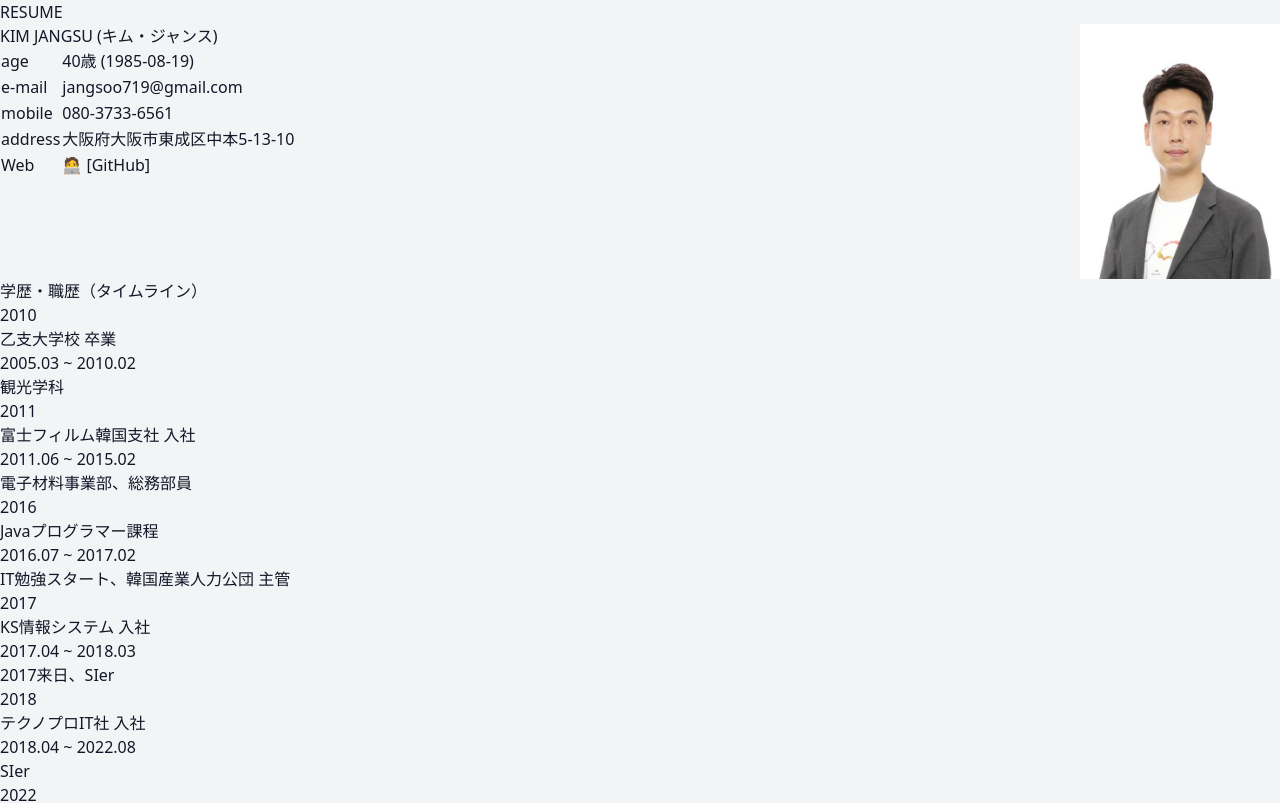
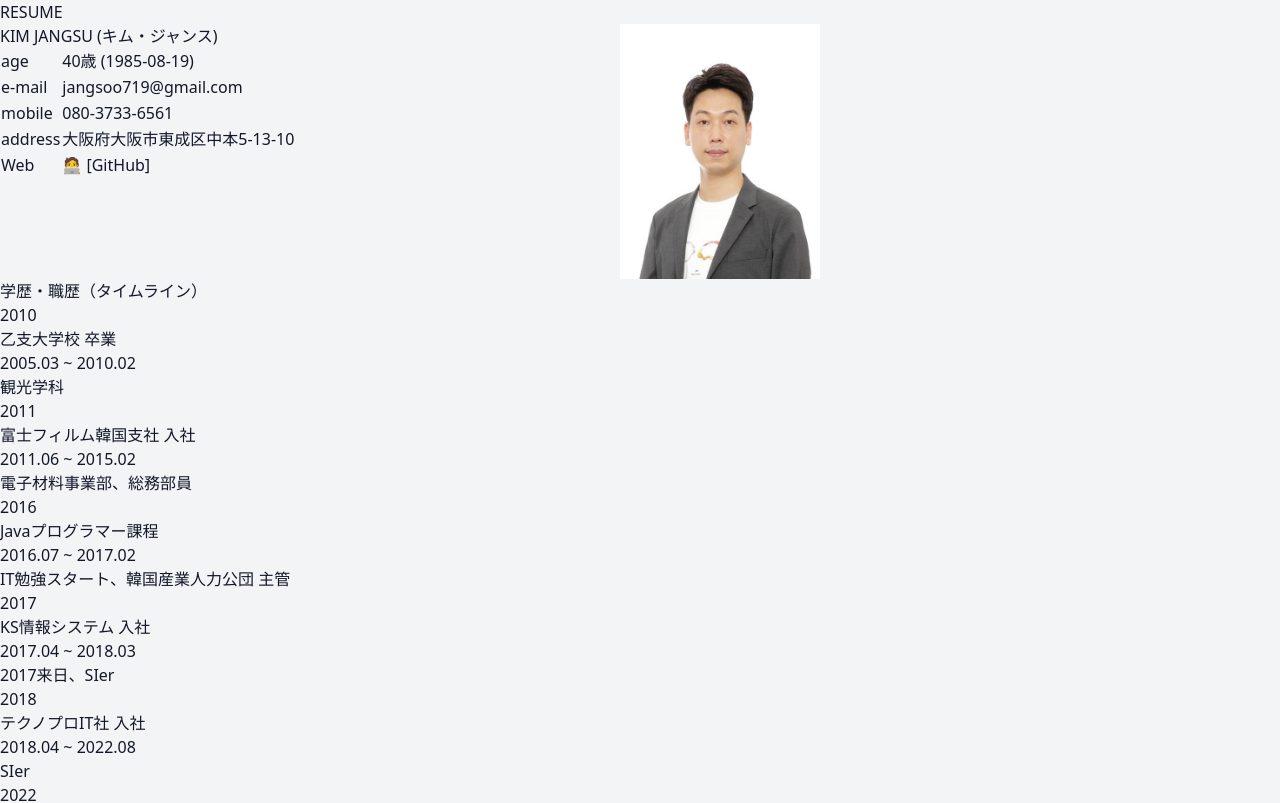
Before and after one commit to JangsuKim/resume, a Vue app in the folder site/: page / in a window 1280 px wide. Shown: the top 803 px of the page. Built offline with nearby package versions, Linux system fonts and the light colour scheme.

Commit message:
modify size for sp

```diff
--- a/site/src/views/Career.vue
+++ b/site/src/views/Career.vue
@@ -1,8 +1,21 @@
 <template>
-  <!-- 바깥 래퍼: 가로 스크롤 허용 -->
-  <div class="min-h-screen bg-gray-100 flex justify-center py-10 px-4 overflow-x-auto">
-    <!-- A4 카드: 고정 폭(축소 안 됨) -->
-    <div class="relative w-[820px] min-w-[820px] bg-white border border-gray-300 shadow-sm rounded-md p-10 pt-16 mx-auto">
+  <div class="min-h-screen bg-gray-100 py-10 px-4">
+    <!-- 스케일러 래퍼: 카드 전체를 scale로 축소/확대, 바깥 너비도 scale에 맞춰 보정 -->
+    <div
+      class="mx-auto select-none"
+      :style="{ width: (BASE_WIDTH * effectiveScale) + 'px' }"
+      @dblclick.prevent="toggleMode"
+      @touchend.passive="onTouchEnd"
+    >
+      <!-- A4 카드(고정 820px) - ‘그룹’으로 scale 적용 -->
+      <div
+        class="relative bg-white border border-gray-300 shadow-sm rounded-md p-10 pt-16"
+        style="width: 820px;"
+        :style="{
+          transform: `scale(${effectiveScale})`,
+          transformOrigin: 'top left'
+        }"
+      >
         <!-- 카드 좌측 상단 돌아가기 버튼 -->
         <RouterLink
           to="/"
@@ -16,10 +29,63 @@
         <header class="text-center">
           <h1 class="text-3xl font-extrabold tracking-wider">職務経歴書</h1>
         </header>
+
+        <!-- (테스트용) 내용 블록 -->
+        <div class="mt-8 space-y-3">
+          <p class="text-sm text-gray-700">テスト用の段落 1</p>
+          <p class="text-sm text-gray-700">テスト用の段落 2</p>
+          <div class="h-64 bg-gray-50 border border-dashed border-gray-300 rounded-md"></div>
+        </div>
+      </div>
     </div>
   </div>
 </template>
 
 <script setup lang="ts">
-defineOptions({ name: 'CareerPage' })
+import { ref, computed, onMounted, onBeforeUnmount } from 'vue'
+
+const BASE_WIDTH = 820     // 카드 설계 폭(px)
+const OUTER_PADDING = 32   // 페이지 좌우 padding (px-4 = 16*2)
+
+type Mode = 'fit' | 'actual'
+const mode = ref<Mode>('fit')
+
+const fitScale = ref(1)    // 화면폭에 맞춘 자동 스케일
+const scale = ref(1)       // actual 모드에서 수동 스케일(필요 시 +/− 확장 가능)
+const effectiveScale = computed(() => (mode.value === 'fit' ? fitScale.value : scale.value))
+
+function computeFit() {
+  const vw = window.innerWidth
+  const available = Math.max(0, vw - OUTER_PADDING)
+  fitScale.value = Math.min(1, available / BASE_WIDTH)
+}
+
+function toggleMode() {
+  if (mode.value === 'fit') {
+    mode.value = 'actual'
+    // fit 상태 값을 시작점으로 사용 (0.5~1 범위로 클램프)
+    scale.value = Math.min(1, Math.max(0.5, fitScale.value))
+  } else {
+    mode.value = 'fit'
+  }
+}
+
+// 모바일 더블탭 감지
+let lastTouch = 0
+function onTouchEnd(e: TouchEvent) {
+  const now = Date.now()
+  if (now - lastTouch < 300) {
+    toggleMode()
+    e.preventDefault()
+  }
+  lastTouch = now
+}
+
+onMounted(() => {
+  computeFit()
+  window.addEventListener('resize', computeFit, { passive: true })
+})
+onBeforeUnmount(() => {
+  window.removeEventListener('resize', computeFit)
+})
 </script>
--- a/site/src/views/ResumeView.vue
+++ b/site/src/views/ResumeView.vue
@@ -1,8 +1,21 @@
 <template>
-  <!-- 바깥 래퍼: 가로 스크롤 허용 (모바일에서 카드가 축소되지 않고 가로 스크롤로 보이도록) -->
-  <div class="min-h-screen bg-gray-100 py-10 px-4 overflow-x-auto">
-    <!-- A4 카드: 고정 폭/비반응형 -->
-    <div class="relative w-[820px] min-w-[820px] mx-auto bg-white border border-gray-300 shadow-sm rounded-md p-10">
+  <div class="min-h-screen bg-gray-100 py-10 px-4">
+    <!-- 스케일러 래퍼: 카드 전체(내용 포함)를 그룹으로 스케일 -->
+    <div
+      class="mx-auto select-none"
+      :style="{ width: (BASE_WIDTH * effectiveScale) + 'px' }"
+      @dblclick.prevent="toggleMode"
+      @touchend.passive="onTouchEnd"
+    >
+      <!-- A4 카드: 고정 폭, 시각만 scale -->
+      <div
+        class="relative bg-white border border-gray-300 shadow-sm rounded-md p-10"
+        style="width: 820px;"
+        :style="{
+          transform: `scale(${effectiveScale})`,
+          transformOrigin: 'top left'
+        }"
+      >
 
         <!-- 상단 타이틀 + 얇은 선 -->
         <header class="text-center mb-8">
@@ -10,14 +23,14 @@
           <div class="mt-3 h-px bg-neutral-400"></div>
         </header>
 
-    <!-- 프로필 박스 -->
+        <!-- 프로필 박스 (내용 그대로) -->
         <section>
           <div
             class="w-full"
             style="display:grid; grid-template-columns: 1fr 200px; gap:4px;"
           >
             <!-- 좌: 이름 + 정보표 (텍스트) -->
-        <div class="pl-12"> <!-- 🔹 왼쪽 여백 약간 줄임 -->
+            <div class="pl-12">
               <h2 class="text-[30px] leading-[1.05] font-semibold mb-3">
                 KIM JANGSU
                 <span class="text-[20px] text-gray-600 font-normal ml-2">(キム・ジャンス)</span>
@@ -105,8 +118,54 @@
 
       </div>
     </div>
+  </div>
 </template>
 
 <script setup lang="ts">
+import { ref, computed, onMounted, onBeforeUnmount } from 'vue'
 import ResumeTimeline from '@/components/ResumeTimeline.vue'
+
+const BASE_WIDTH = 820      // 카드 설계 폭(px)
+const OUTER_PADDING = 32    // 페이지 좌우 padding(px-4 = 16*2)
+
+type Mode = 'fit' | 'actual'   // fit=화면폭 맞춤, actual=100%
+const mode = ref<Mode>('fit')
+
+const fitScale = ref(1)     // 자동 스케일
+const scale = ref(1)        // actual 모드 수동 스케일(필요 시 확장 가능)
+const effectiveScale = computed(() => (mode.value === 'fit' ? fitScale.value : scale.value))
+
+function computeFit() {
+  const vw = window.innerWidth
+  const available = Math.max(0, vw - OUTER_PADDING)
+  fitScale.value = Math.min(1, available / BASE_WIDTH)
+}
+
+function toggleMode() {
+  if (mode.value === 'fit') {
+    mode.value = 'actual'
+    scale.value = Math.min(1, Math.max(0.5, fitScale.value)) // fit 값을 시작점으로
+  } else {
+    mode.value = 'fit'
+  }
+}
+
+// 모바일 더블탭 감지 (Fit ↔ 100%)
+let lastTouch = 0
+function onTouchEnd(e: TouchEvent) {
+  const now = Date.now()
+  if (now - lastTouch < 300) {
+    toggleMode()
+    e.preventDefault()
+  }
+  lastTouch = now
+}
+
+onMounted(() => {
+  computeFit()
+  window.addEventListener('resize', computeFit, { passive: true })
+})
+onBeforeUnmount(() => {
+  window.removeEventListener('resize', computeFit)
+})
 </script>
```
Also changed, not shown: 9 other files (tests, documents, lock files or other folders). Lines whose indentation alone changed are shown as unchanged.
